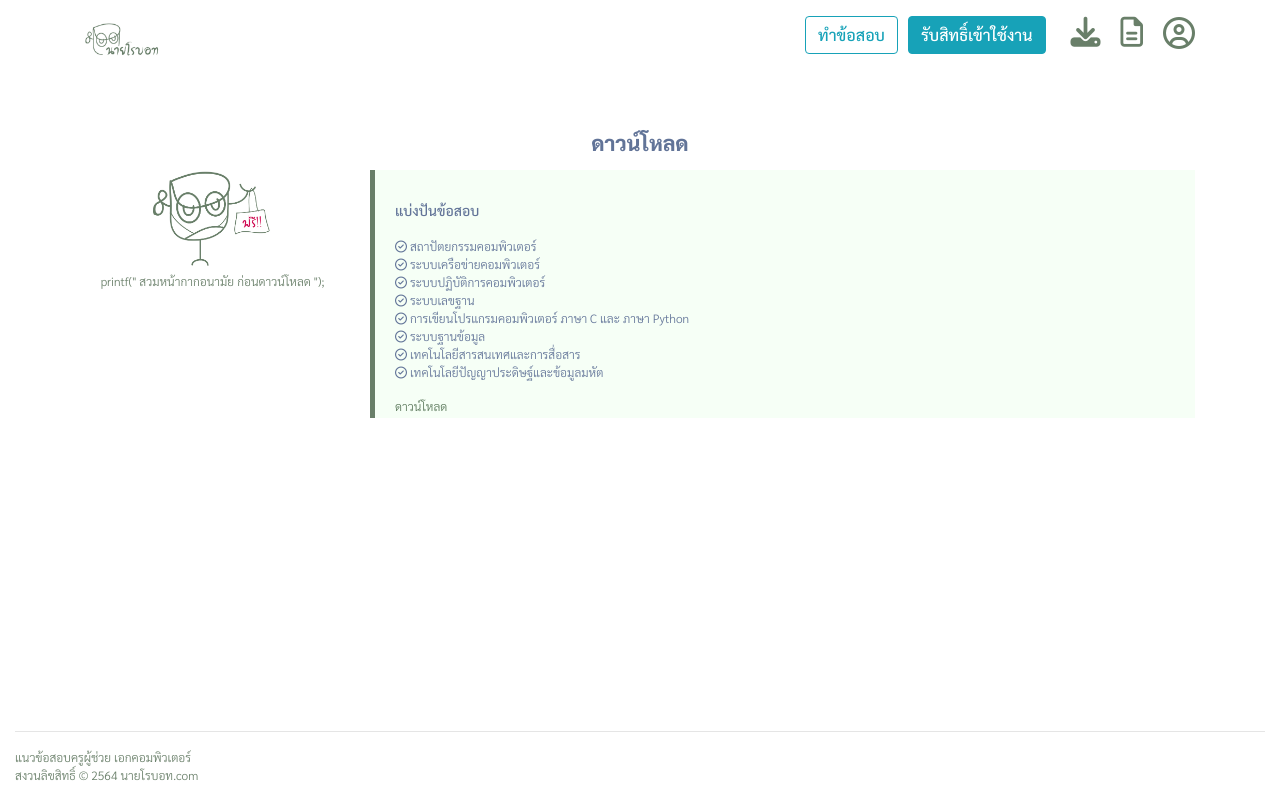
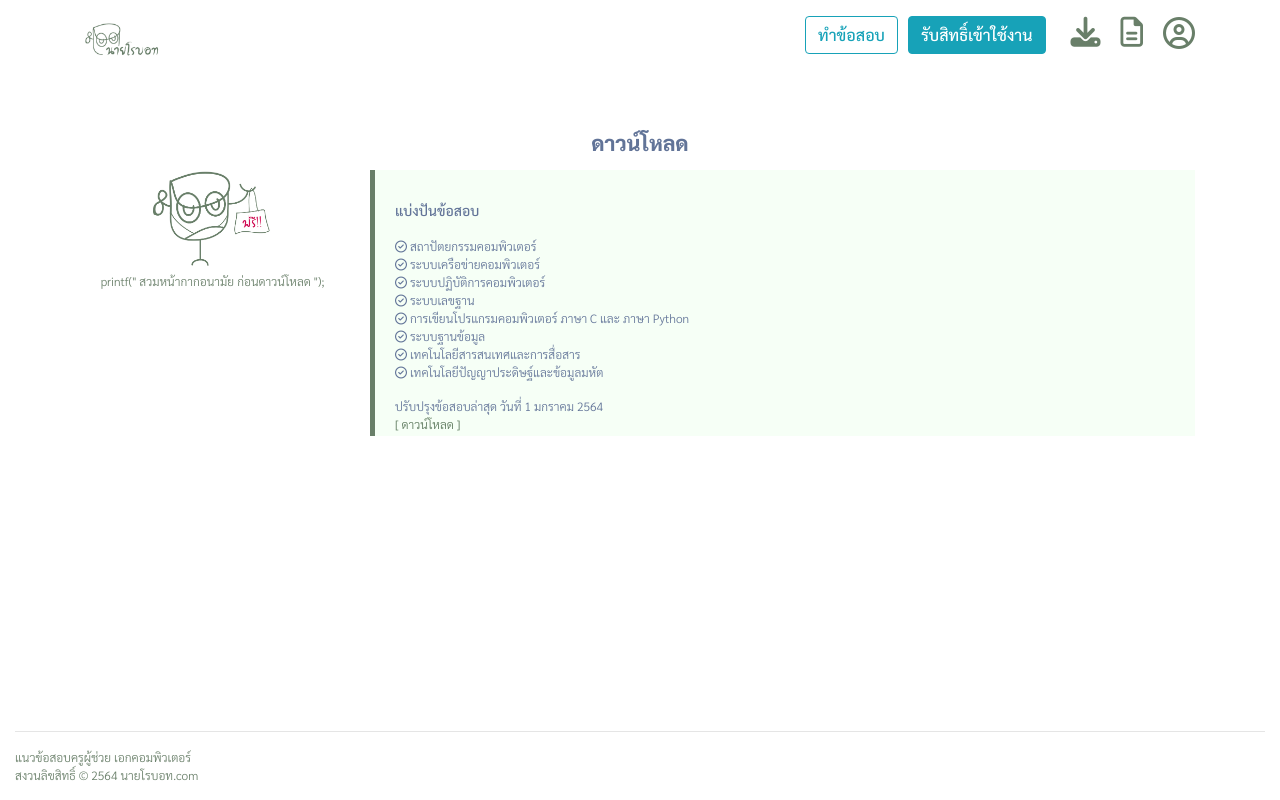
Before and after one commit to chonlatee-s/AT, a React (Create React App) app: page /Download in a window 1280 px wide. Built offline with nearby package versions, Linux system fonts and the light colour scheme.

Commit message:
update last login

```diff
--- a/src/Download.js
+++ b/src/Download.js
@@ -29,7 +29,8 @@ class Download extends Component {
                             <p className="txtDetail"><i className='far fa-check-circle'></i> เทคโนโลยีสารสนเทศและการสื่อสาร</p>
                             <p className="txtDetail"><i className='far fa-check-circle'></i> เทคโนโลยีปัญญาประดิษฐ์และข้อมูลมหัต</p>
                             <p></p>
-                            <p className="txtDetail"><a href="https://drive.google.com/drive/folders/1FKL5nJ2hwifRDAB9mN2zmX-Wqfnj1Yp9?usp=sharing" target="_blank" rel="noreferrer">ดาวน์โหลด</a></p>
+                            <p className="txtDetail">ปรับปรุงข้อสอบล่าสุด วันที่ 1 มกราคม 2564</p>
+                            <p className="txtDetail"><a href="https://drive.google.com/drive/folders/1FKL5nJ2hwifRDAB9mN2zmX-Wqfnj1Yp9?usp=sharing" target="_blank" rel="noreferrer">[ ดาวน์โหลด ]</a></p>
                         </div>
                     </Col>
                 </Row>
--- a/src/Expire.js
+++ b/src/Expire.js
@@ -10,7 +10,7 @@ function Expire() {
                     <Col md={6}>
                         <Image src={exp} className="img-fluid" width="200px" alt="404" />
                         <p style={{fontSize:'18px', fontWeight:'500', marginTop:"25px", color:"#627498", marginBottom:"5px"}}>บัญชีของคุณหมดอายุการใช้งาน</p>
-                        <NavLink to="/PlansAndContact"><p style={{fontSize:'14px', fontWeight:'300', color:"#627498"}}>ไม่ต้องเสียใจนะ คุณสามารถต่ออายุการใช้งานได้ที่ <span style={{color:'#e7400d'}}>รับสิทธิ์เข้าใช้งาน</span></p></NavLink>
+                        <NavLink to="/PlansAndContact"><p style={{fontSize:'14px', fontWeight:'300', color:"#627498"}}>ไม่ต้องเสียใจนะ ต่ออายุการใช้งานได้ที่ <span style={{color:'#e7400d'}}>รับสิทธิ์เข้าใช้งาน</span></p></NavLink>
                     </Col>
                 </Row>
             </Container>
--- a/src/Topic.js
+++ b/src/Topic.js
@@ -34,7 +34,7 @@ class Topic extends Component {
                             <p className="txtDetail"><i className='far fa-check-circle'></i> เทคโนโลยีดิจิทัล</p>
                             <p className="txtDetail"><i className='far fa-check-circle'></i> เทคโนโลยีปัญญาประดิษฐ์และข้อมูลมหัต</p>
                             <p></p>
-                            <p className="txtDetail">ขอบคุณที่มาร่วมเป็นส่วนหนึ่งในการทำข้อสอบไปกับเรา</p>
+                            <p className="txtDetail">ปรับปรุงข้อสอบล่าสุด วันที่ 1 มกราคม 2564</p>
                         </div>
                     </Col>
                 </Row>
```
Also changed, not shown: 1 other file (tests, documents, lock files or other folders).
